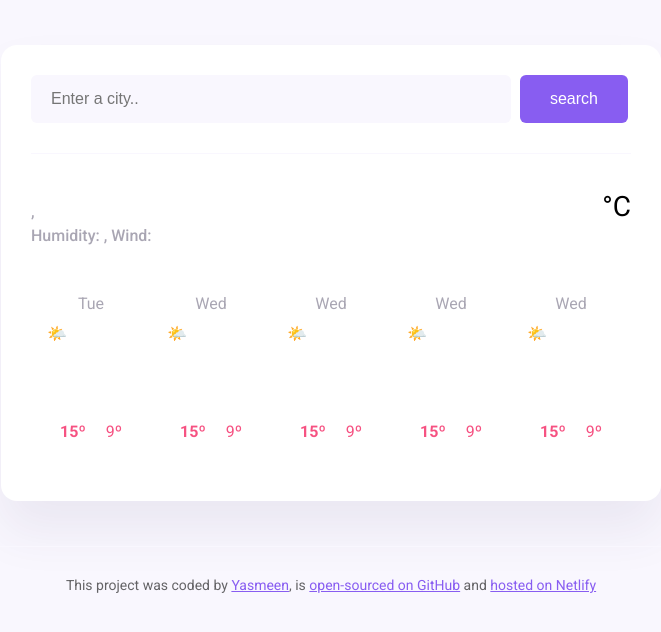
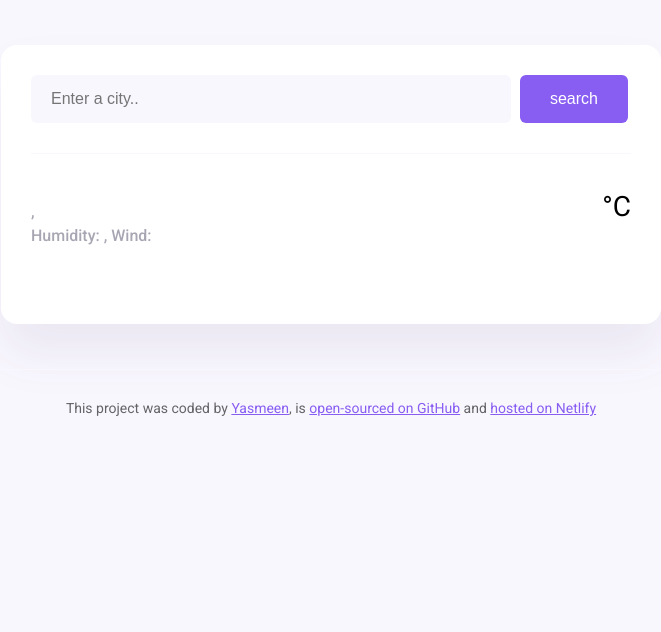
Before and after one commit to yasmeencardenas/shecodes-week8-project, a plain HTML site: page index.html in a window 1280 px wide. Shown: the whole page, without its empty margins (309-970 px from the left). Drawn offline with nearby package versions, Linux system fonts and the light colour scheme; no server answers.

Commit message:
Updated index.html

```diff
--- a/index.html
+++ b/index.html
@@ -45,58 +45,6 @@
             <div class="weather-app-unit">°C</div>
           </div>
         </div>
-        <div class="weather-forecast">
-          <div class="weather-forecast-day">
-            <div class="weather-forecast-date">Tue</div>
-            <div class="weather-forecast-icon">🌤️</div>
-            <div class="weather-forecast-temperatures">
-              <div class="weather-forecast-temperature">
-                <strong>15º</strong>
-              </div>
-              <div class="weather-forecast-temperature">9º</div>
-            </div>
-          </div>
-          <div class="weather-forecast-day">
-            <div class="weather-forecast-date">Wed</div>
-            <div class="weather-forecast-icon">🌤️</div>
-            <div class="weather-forecast-temperatures">
-              <div class="weather-forecast-temperature">
-                <strong>15º</strong>
-              </div>
-              <div class="weather-forecast-temperature">9º</div>
-            </div>
-          </div>
-          <div class="weather-forecast-day">
-            <div class="weather-forecast-date">Wed</div>
-            <div class="weather-forecast-icon">🌤️</div>
-            <div class="weather-forecast-temperatures">
-              <div class="weather-forecast-temperature">
-                <strong>15º</strong>
-              </div>
-              <div class="weather-forecast-temperature">9º</div>
-            </div>
-          </div>
-          <div class="weather-forecast-day">
-            <div class="weather-forecast-date">Wed</div>
-            <div class="weather-forecast-icon">🌤️</div>
-            <div class="weather-forecast-temperatures">
-              <div class="weather-forecast-temperature">
-                <strong>15º</strong>
-              </div>
-              <div class="weather-forecast-temperature">9º</div>
-            </div>
-          </div>
-          <div class="weather-forecast-day">
-            <div class="weather-forecast-date">Wed</div>
-            <div class="weather-forecast-icon">🌤️</div>
-            <div class="weather-forecast-temperatures">
-              <div class="weather-forecast-temperature">
-                <strong>15º</strong>
-              </div>
-              <div class="weather-forecast-temperature">9º</div>
-            </div>
-          </div>
-        </div>
       </main>
     </div>
     <footer>
```
